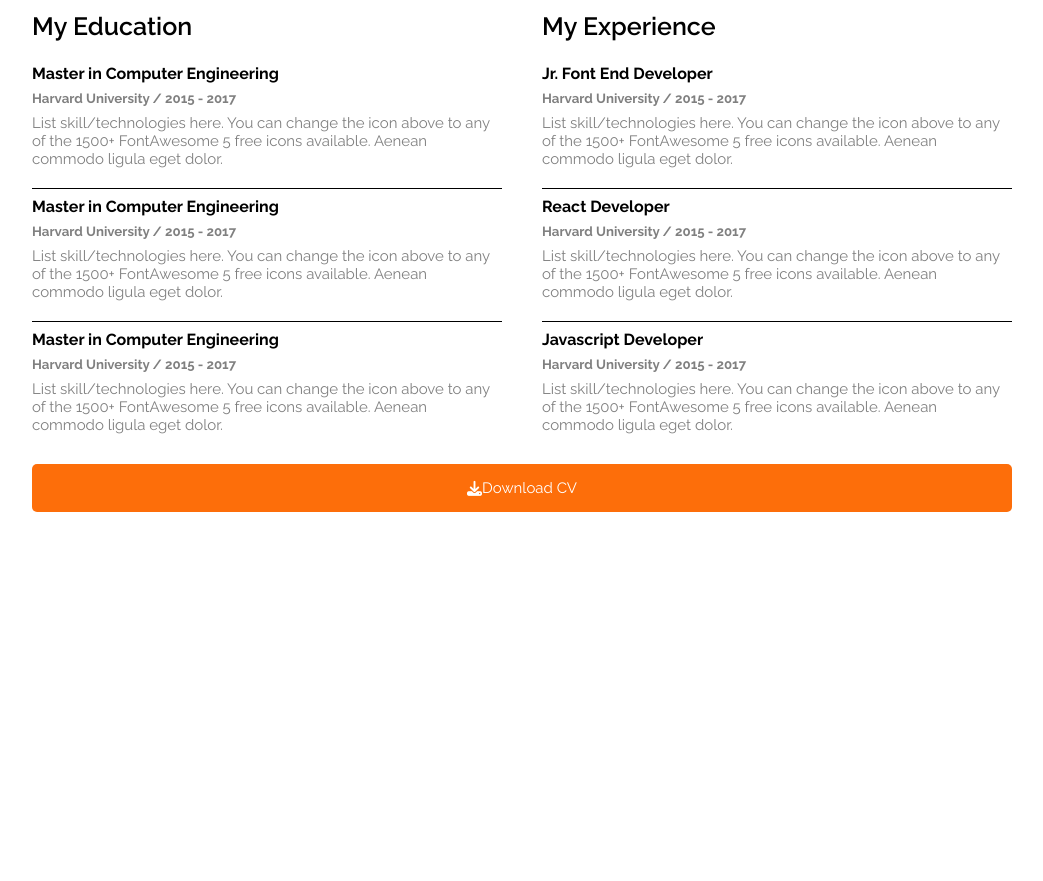
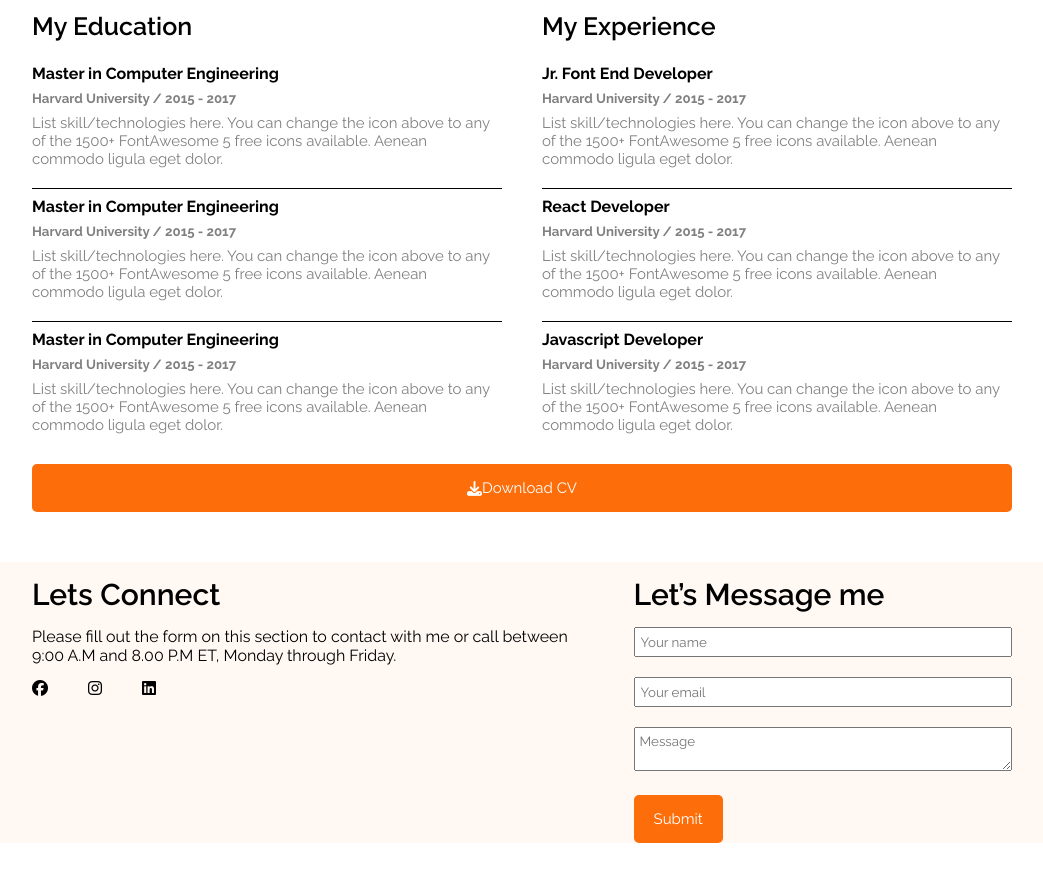
Before and after one commit to ornobsingh1/web-dev-protfolio, a plain HTML site: page index.html in a window 1280 px wide. Shown: the part 1696-2577 px from the top of the page, without its empty margins (118-1161 px from the left). Before the commit the page ends 2258 px from the top, so only its background shows below. Drawn offline with Linux system fonts and the light colour scheme.

Commit message:
adding footer

```diff
--- a/index.html
+++ b/index.html
@@ -223,5 +223,41 @@
         </div>
       </section>
     </main>
+    <footer class="footer">
+      <div class="container">
+        <div class="footer-flex">
+          <div>
+            <h2 class="contact-title">Lets Connect</h2>
+            <p>
+              Please fill out the form on this section to contact with me or
+              call between 9:00 A.M and 8.00 P.M ET, Monday through Friday.
+            </p>
+            <div class="footer-icon">
+              <i class="fa-brands fa-facebook"></i> <br />
+              <i class="fa-brands fa-instagram"></i> <br />
+              <i class="fa-brands fa-linkedin"></i>
+            </div>
+          </div>
+          <div>
+            <h2 class="contact-title">Let’s Message me</h2>
+            <form action="">
+              <input class="footer-input" type="text" placeholder="Your name" />
+              <input
+                class="footer-input"
+                type="email"
+                placeholder="Your email"
+              />
+              <textarea
+                class="footer-input"
+                name=""
+                id=""
+                placeholder="Message"
+              ></textarea>
+              <button class="btn">Submit</button>
+            </form>
+          </div>
+        </div>
+      </div>
+    </footer>
   </body>
 </html>
--- a/style/style.css
+++ b/style/style.css
@@ -201,7 +201,7 @@
   padding-top: 10px;
   padding-bottom: 10px;
 }
-.resume-btn{
+.resume-btn {
   display: flex;
   align-items: center;
   justify-content: center;
@@ -216,3 +216,29 @@
   cursor: pointer;
   margin-top: 30px;
 }
+
+/* footer */
+
+.footer {
+  background-color: #fff8f3;
+}
+.contact-title {
+  font-size: 30px;
+  font-weight: 600;
+  padding-top: 15px;
+  padding-bottom: 15px;
+}
+.footer-icon {
+  display: flex;
+  gap: 20px;
+  margin-top: 15px;
+}
+.footer-flex {
+  display: flex;
+  gap: 30px;
+}
+.footer-input {
+  padding: 5px;
+  width: 100%;
+  margin-bottom: 20px;
+}
```
